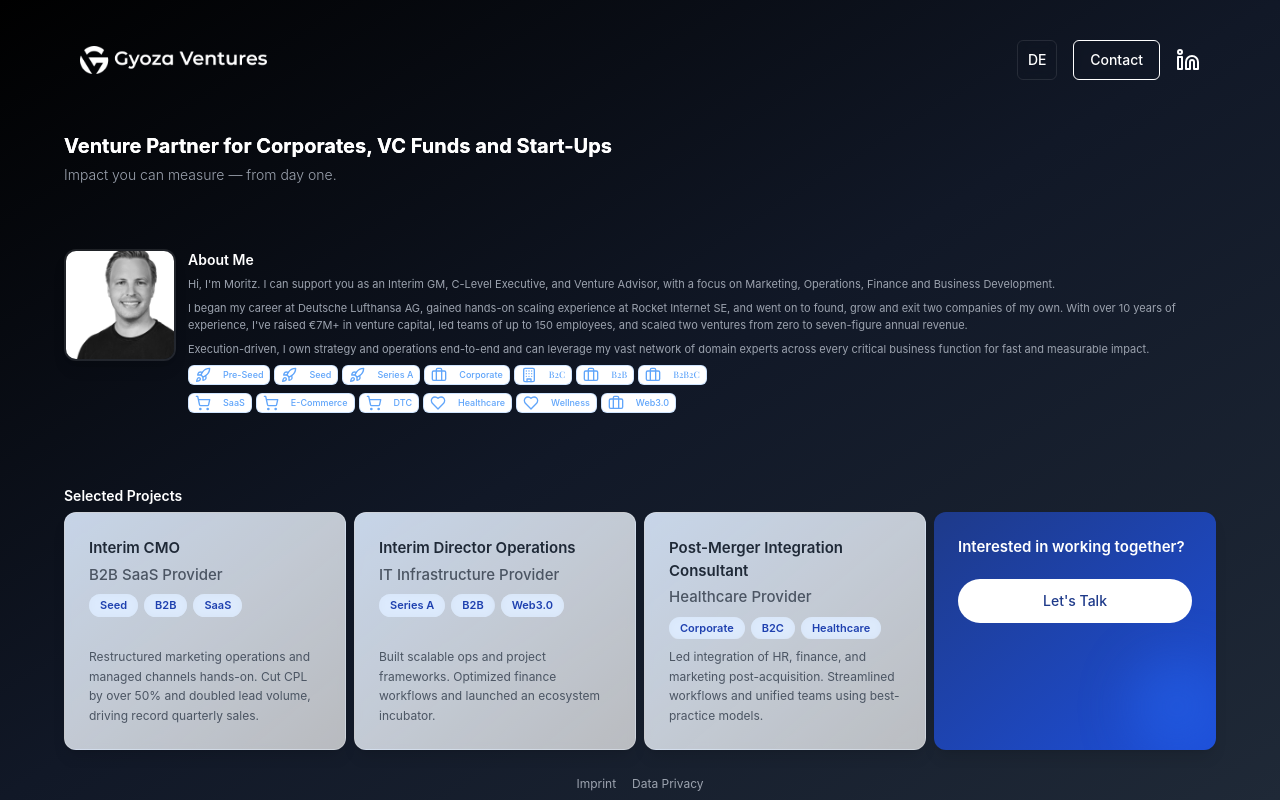
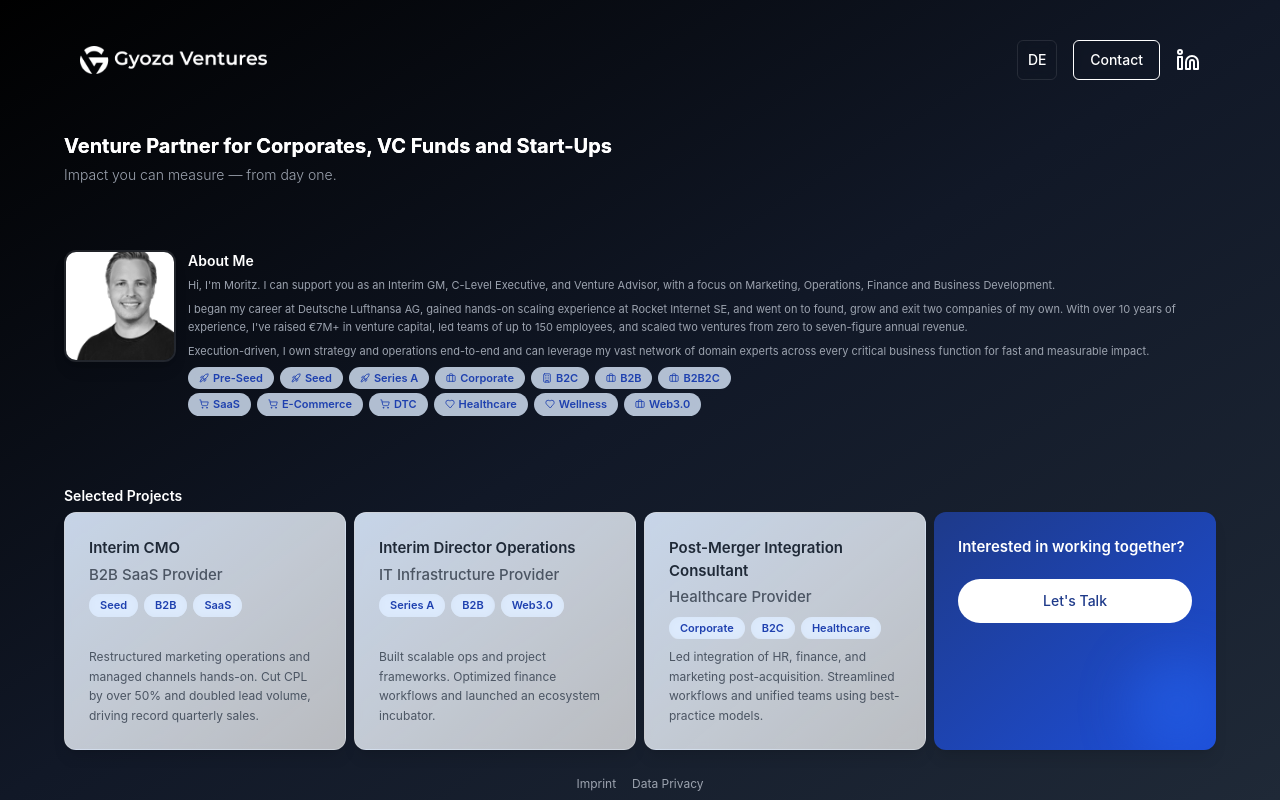
Before and after one commit to gyozaventures/gyoza-ventures-lp.github.io, a React (Vite) app: page / in a window 1280 px wide. Built offline with nearby package versions, Linux system fonts and the light colour scheme.

Commit message:
Fix: Button style consistency
Update button styles in the About Me section to match the Selected Projects section for visual consistency.

```diff
--- a/src/components/AboutMe.tsx
+++ b/src/components/AboutMe.tsx
@@ -2,7 +2,7 @@
 import React from 'react';
 import { useLanguage } from '@/context/LanguageContext';
 import { translations } from '@/translations';
-import { Button } from '@/components/ui/button';
+import { Badge } from '@/components/ui/badge';
 import { Rocket, Building, ShoppingCart, Heart, Briefcase } from "lucide-react";
 import { motion } from "framer-motion";
 
@@ -72,88 +72,88 @@ const AboutMe = () => {
           transition={{ delay: 0.5 }}
         >
           {/* First row with funding stages and B2B/B2C buttons */}
-          <div className="flex flex-wrap gap-1">
+          <div className="flex flex-wrap gap-1.5">
             <motion.div variants={itemVariants} whileHover={{ scale: 1.1 }} whileTap={{ scale: 0.95 }}>
-              <Button variant="outline" size="sm" className="h-5 px-1.5 text-[8px] md:text-[9px] text-blue-400 hover:text-blue-300 backdrop-blur-sm border-blue-400/30 hover:border-blue-300/50">
+              <Badge className="bg-blue-100/80 text-blue-800 hover:bg-blue-200 text-[10px] md:text-[11px] backdrop-blur-sm flex items-center">
                 <Rocket className="mr-1 h-2.5 w-2.5" />
                 Pre-Seed
-              </Button>
+              </Badge>
             </motion.div>
             <motion.div variants={itemVariants} whileHover={{ scale: 1.1 }} whileTap={{ scale: 0.95 }}>
-              <Button variant="outline" size="sm" className="h-5 px-1.5 text-[8px] md:text-[9px] text-blue-400 hover:text-blue-300 backdrop-blur-sm border-blue-400/30 hover:border-blue-300/50">
+              <Badge className="bg-blue-100/80 text-blue-800 hover:bg-blue-200 text-[10px] md:text-[11px] backdrop-blur-sm flex items-center">
                 <Rocket className="mr-1 h-2.5 w-2.5" />
                 Seed
-              </Button>
+              </Badge>
             </motion.div>
             <motion.div variants={itemVariants} whileHover={{ scale: 1.1 }} whileTap={{ scale: 0.95 }}>
-              <Button variant="outline" size="sm" className="h-5 px-1.5 text-[8px] md:text-[9px] text-blue-400 hover:text-blue-300 backdrop-blur-sm border-blue-400/30 hover:border-blue-300/50">
+              <Badge className="bg-blue-100/80 text-blue-800 hover:bg-blue-200 text-[10px] md:text-[11px] backdrop-blur-sm flex items-center">
                 <Rocket className="mr-1 h-2.5 w-2.5" />
                 Series A
-              </Button>
+              </Badge>
             </motion.div>
             <motion.div variants={itemVariants} whileHover={{ scale: 1.1 }} whileTap={{ scale: 0.95 }}>
-              <Button variant="outline" size="sm" className="h-5 px-1.5 text-[8px] md:text-[9px] text-blue-400 hover:text-blue-300 backdrop-blur-sm border-blue-400/30 hover:border-blue-300/50">
+              <Badge className="bg-blue-100/80 text-blue-800 hover:bg-blue-200 text-[10px] md:text-[11px] backdrop-blur-sm flex items-center">
                 <Briefcase className="mr-1 h-2.5 w-2.5" />
                 Corporate
-              </Button>
+              </Badge>
             </motion.div>
             <motion.div variants={itemVariants} whileHover={{ scale: 1.1 }} whileTap={{ scale: 0.95 }}>
-              <Button variant="outline" size="sm" className="h-5 px-1.5 text-[8px] md:text-[9px] text-blue-400 hover:text-blue-300 backdrop-blur-sm border-blue-400/30 hover:border-blue-300/50 font-secondary">
+              <Badge className="bg-blue-100/80 text-blue-800 hover:bg-blue-200 text-[10px] md:text-[11px] backdrop-blur-sm flex items-center">
                 <Building className="mr-1 h-2.5 w-2.5" />
                 B2C
-              </Button>
+              </Badge>
             </motion.div>
             <motion.div variants={itemVariants} whileHover={{ scale: 1.1 }} whileTap={{ scale: 0.95 }}>
-              <Button variant="outline" size="sm" className="h-5 px-1.5 text-[8px] md:text-[9px] text-blue-400 hover:text-blue-300 backdrop-blur-sm border-blue-400/30 hover:border-blue-300/50 font-secondary">
+              <Badge className="bg-blue-100/80 text-blue-800 hover:bg-blue-200 text-[10px] md:text-[11px] backdrop-blur-sm flex items-center">
                 <Briefcase className="mr-1 h-2.5 w-2.5" />
                 B2B
-              </Button>
+              </Badge>
             </motion.div>
             <motion.div variants={itemVariants} whileHover={{ scale: 1.1 }} whileTap={{ scale: 0.95 }}>
-              <Button variant="outline" size="sm" className="h-5 px-1.5 text-[8px] md:text-[9px] text-blue-400 hover:text-blue-300 backdrop-blur-sm border-blue-400/30 hover:border-blue-300/50 font-secondary">
+              <Badge className="bg-blue-100/80 text-blue-800 hover:bg-blue-200 text-[10px] md:text-[11px] backdrop-blur-sm flex items-center">
                 <Briefcase className="mr-1 h-2.5 w-2.5" />
                 B2B2C
-              </Button>
+              </Badge>
             </motion.div>
           </div>
 
           {/* Second row with industry-specific buttons */}
-          <div className="flex flex-wrap gap-1">
+          <div className="flex flex-wrap gap-1.5">
             <motion.div variants={itemVariants} whileHover={{ scale: 1.1 }} whileTap={{ scale: 0.95 }}>
-              <Button variant="outline" size="sm" className="h-5 px-1.5 text-[8px] md:text-[9px] text-blue-400 hover:text-blue-300 backdrop-blur-sm border-blue-400/30 hover:border-blue-300/50 font-sans">
+              <Badge className="bg-blue-100/80 text-blue-800 hover:bg-blue-200 text-[10px] md:text-[11px] backdrop-blur-sm flex items-center">
                 <ShoppingCart className="mr-1 h-2.5 w-2.5" />
                 SaaS
-              </Button>
+              </Badge>
             </motion.div>
             <motion.div variants={itemVariants} whileHover={{ scale: 1.1 }} whileTap={{ scale: 0.95 }}>
-              <Button variant="outline" size="sm" className="h-5 px-1.5 text-[8px] md:text-[9px] text-blue-400 hover:text-blue-300 backdrop-blur-sm border-blue-400/30 hover:border-blue-300/50 font-sans">
+              <Badge className="bg-blue-100/80 text-blue-800 hover:bg-blue-200 text-[10px] md:text-[11px] backdrop-blur-sm flex items-center">
                 <ShoppingCart className="mr-1 h-2.5 w-2.5" />
                 E-Commerce
-              </Button>
+              </Badge>
             </motion.div>
             <motion.div variants={itemVariants} whileHover={{ scale: 1.1 }} whileTap={{ scale: 0.95 }}>
-              <Button variant="outline" size="sm" className="h-5 px-1.5 text-[8px] md:text-[9px] text-blue-400 hover:text-blue-300 backdrop-blur-sm border-blue-400/30 hover:border-blue-300/50 font-sans">
+              <Badge className="bg-blue-100/80 text-blue-800 hover:bg-blue-200 text-[10px] md:text-[11px] backdrop-blur-sm flex items-center">
                 <ShoppingCart className="mr-1 h-2.5 w-2.5" />
                 DTC
-              </Button>
+              </Badge>
             </motion.div>
             <motion.div variants={itemVariants} whileHover={{ scale: 1.1 }} whileTap={{ scale: 0.95 }}>
-              <Button variant="outline" size="sm" className="h-5 px-1.5 text-[8px] md:text-[9px] text-blue-400 hover:text-blue-300 backdrop-blur-sm border-blue-400/30 hover:border-blue-300/50 font-sans">
+              <Badge className="bg-blue-100/80 text-blue-800 hover:bg-blue-200 text-[10px] md:text-[11px] backdrop-blur-sm flex items-center">
                 <Heart className="mr-1 h-2.5 w-2.5" />
                 Healthcare
-              </Button>
+              </Badge>
             </motion.div>
             <motion.div variants={itemVariants} whileHover={{ scale: 1.1 }} whileTap={{ scale: 0.95 }}>
-              <Button variant="outline" size="sm" className="h-5 px-1.5 text-[8px] md:text-[9px] text-blue-400 hover:text-blue-300 backdrop-blur-sm border-blue-400/30 hover:border-blue-300/50 font-sans">
+              <Badge className="bg-blue-100/80 text-blue-800 hover:bg-blue-200 text-[10px] md:text-[11px] backdrop-blur-sm flex items-center">
                 <Heart className="mr-1 h-2.5 w-2.5" />
                 Wellness
-              </Button>
+              </Badge>
             </motion.div>
             <motion.div variants={itemVariants} whileHover={{ scale: 1.1 }} whileTap={{ scale: 0.95 }}>
-              <Button variant="outline" size="sm" className="h-5 px-1.5 text-[8px] md:text-[9px] text-blue-400 hover:text-blue-300 backdrop-blur-sm border-blue-400/30 hover:border-blue-300/50 font-sans">
+              <Badge className="bg-blue-100/80 text-blue-800 hover:bg-blue-200 text-[10px] md:text-[11px] backdrop-blur-sm flex items-center">
                 <Briefcase className="mr-1 h-2.5 w-2.5" />
                 Web3.0
-              </Button>
+              </Badge>
             </motion.div>
           </div>
         </motion.div>
```
